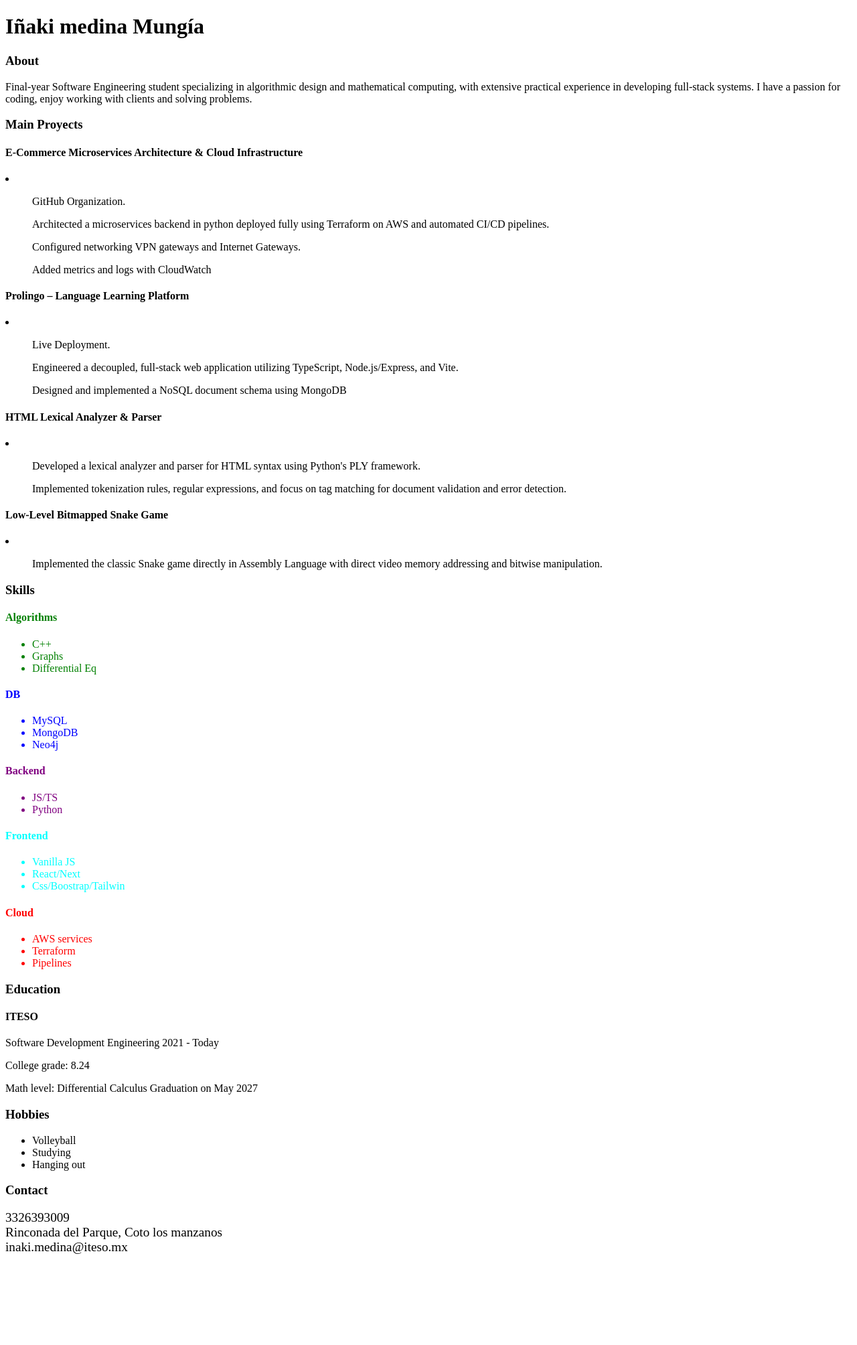
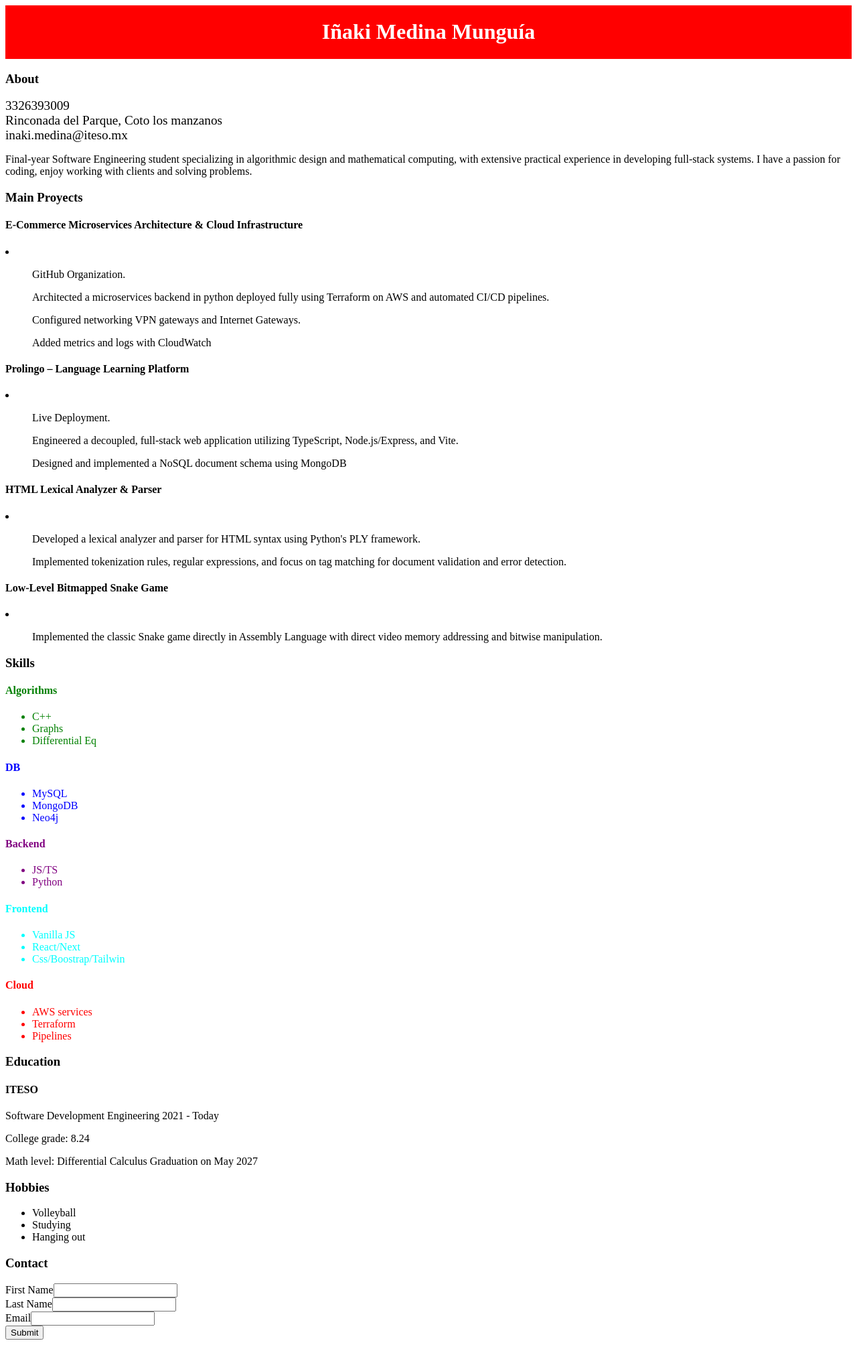
Before and after one commit to InakiMedina/FrontendHws, a React (Vite) app in the folder tarea1/my-app/: page / in a window 1280 px wide. Shown: the whole page at 67% size. Before the commit the page ends 1889 px from the top, so only its background shows below. Built offline with nearby package versions, Linux system fonts and the light colour scheme.

Commit message:
Added form

```diff
--- a/tarea1/my-app/package.json
+++ b/tarea1/my-app/package.json
@@ -11,7 +11,8 @@
   },
   "dependencies": {
     "react": "^19.2.8",
-    "react-dom": "^19.2.8"
+    "react-dom": "^19.2.8",
+    "react-hook-form": "^7.87.0"
   },
   "devDependencies": {
     "@eslint/js": "^10.0.1",
--- a/tarea1/my-app/src/Content/About.tsx
+++ b/tarea1/my-app/src/Content/About.tsx
@@ -1,9 +1,12 @@
-
+import styles from './About.module.css'
 
 export default function About() {
+
 	return (
 		<>
-			<h3>About</h3>
+			<h3>About</h3><p><span className={styles.black}>3326393009<br/>
+			Rinconada del Parque, Coto los manzanos<br/>
+			inaki.medina@iteso.mx</span><br/></p>
 			<p>Final-year Software Engineering student specializing in algorithmic design and mathematical computing, with extensive practical experience in developing full-stack systems. I have a passion for coding, enjoy working with clients and solving problems.</p>
 		</>
 	)
--- a/tarea1/my-app/src/Content/Contact.tsx
+++ b/tarea1/my-app/src/Content/Contact.tsx
@@ -1,12 +1,40 @@
-import styles from './Contact.module.css'
+import { useForm} from "react-hook-form"
+import type { SubmitHandler, SubmitErrorHandler, FieldErrors } from "react-hook-form"
+import { useState } from "react"
+
+type FormValues = {
+  firstName: string
+  lastName: string
+  email: string
+}
 
 export default function Contanct() {
-	return (
-		<>
-			<h3>Contact</h3>
-			<p><span className={styles.black}>3326393009<br/>
-			Rinconada del Parque, Coto los manzanos<br/>
-			inaki.medina@iteso.mx</span><br/></p>
-		</>
-	)
+
+  const [formState, setFormState] = useState("Not Sent")
+  const { register, handleSubmit } = useForm<FormValues>()
+  const onSubmit: SubmitHandler<FormValues> = (data : FormValues) => {
+	console.log(data)
+	setFormState("Sent")
+	alert("sent your form")
+  }
+  const onError: SubmitErrorHandler<FormValues> = (errors: FieldErrors<FormValues>) =>
+  console.log(errors)
+
+  return (
+	<>
+		<h3>Contact</h3>
+		<form onSubmit={handleSubmit(onSubmit, onError)}>
+			First Name
+			<input {...register("firstName")} /> <br/>
+			Last Name
+			<input {...register("lastName")} /> <br/>
+			Email
+			<input type="email" {...register("email")} /> <br/>
+			{formState === "Sent" ?
+			<button type="submit" disabled>Sent</button>:
+			<button type="submit">Submit</button>}
+
+		</form>
+	</>
+  )
 }
--- /dev/null
+++ b/tarea1/my-app/src/Content/HeroBanner.module.css
@@ -0,0 +1,6 @@
+.banner {
+	background-color: red;
+	color: white;
+	display: flex;
+	justify-content: center;
+}
--- a/tarea1/my-app/src/Content/HeroBanner.tsx
+++ b/tarea1/my-app/src/Content/HeroBanner.tsx
@@ -1,7 +1,9 @@
+import styles from "./HeroBanner.module.css"
+
 export default function HeroBanner() {
 	return (
-		<>
-			<h1>Iñaki medina Mungía</h1>
-		</>
+		<div className={styles.banner}>
+			<h1>Iñaki Medina Munguía</h1>
+		</div>
 	)
 }
```
Also changed, not shown: tarea1/my-app/src/Content/About.module.css (renamed from tarea1/my-app/src/Content/Contact.module.css), 1 other file (tests, documents, lock files or other folders).
